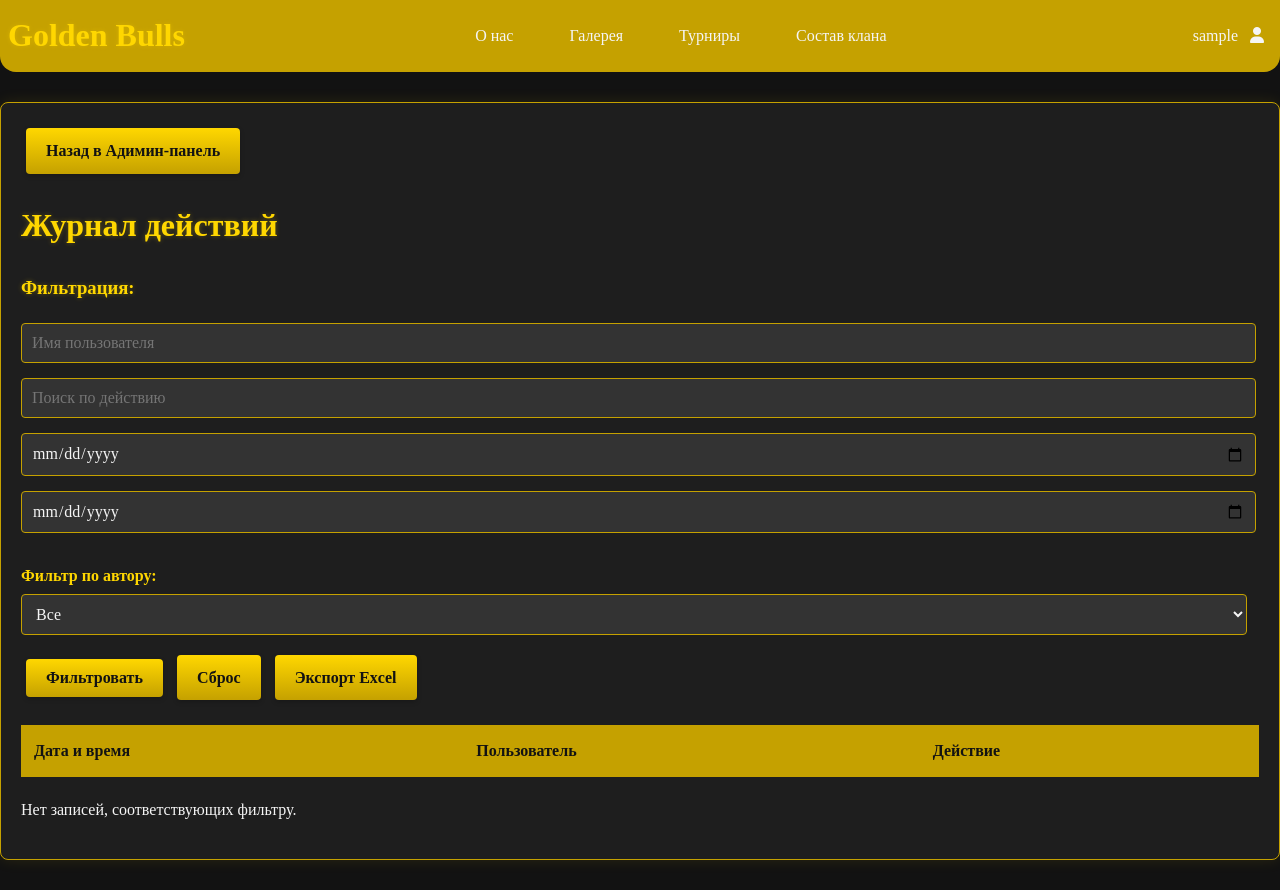
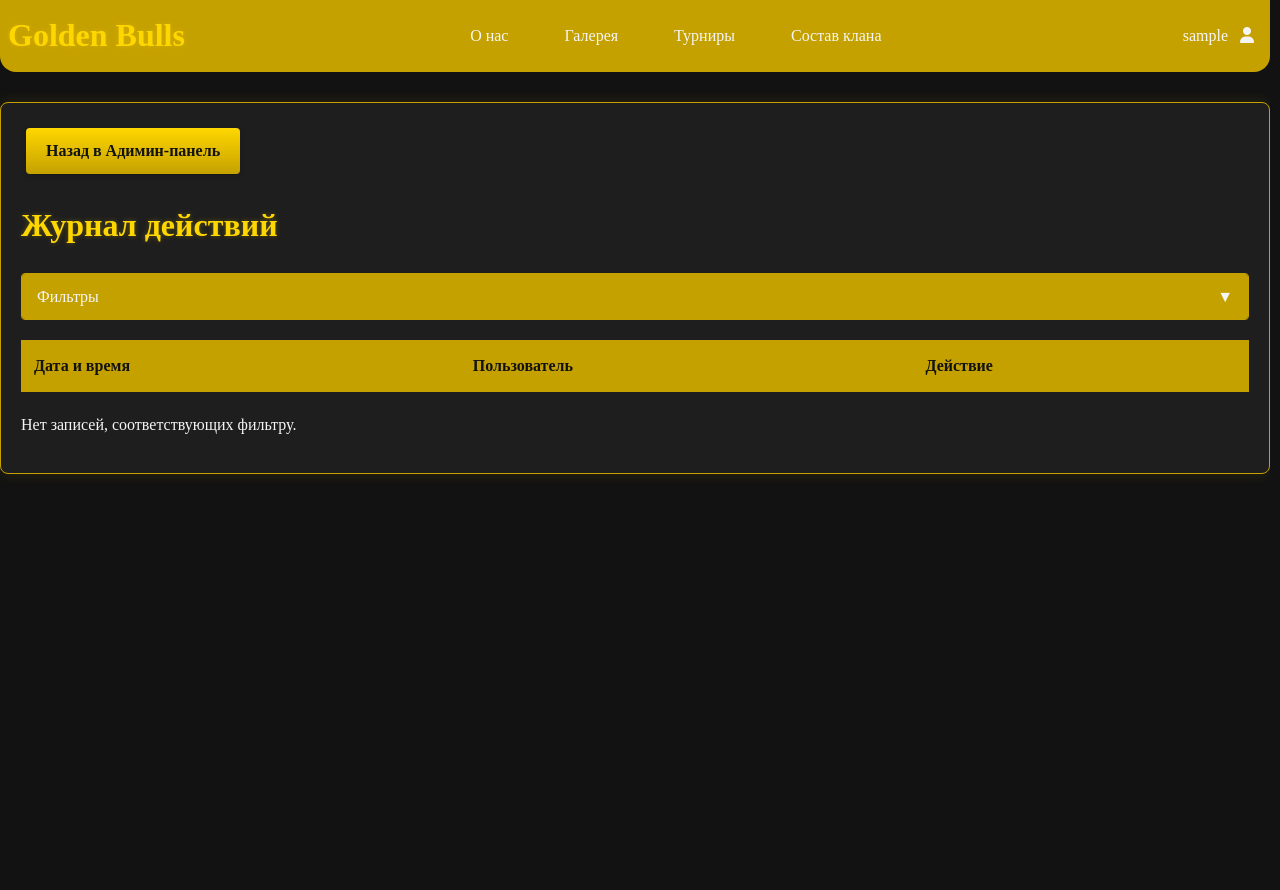
Before and after one commit to warmMySoul/pubg_tournament, a Flask app: page /admin/logs in a window 1280 px wide. After the commit the page ends 474 px from the top, so only its background shows below. Run offline with Flask 3, Linux system fonts and the light colour scheme; the visitor is signed in with stand-in values (Sample User, id 1); tables that the repository leaves empty hold one stand-in row (values such as "Sample post"); lists and menus that the app fills with data are empty; parts of the project's set-up code (start-up, migrations or seed data) failed here and were passed over.

Commit message:
Поправил отображение фильтров

```diff
--- a/static/css/main.css
+++ b/static/css/main.css
@@ -9,6 +9,19 @@
     --light-gray: #333333;
     --white: #F5F5F5;
   }
+
+/* Scrollbar */
+html {
+    scrollbar-color: var(--light-gray) var(--dark-gold);
+    scrollbar-width: thin;
+}
+:root {
+    scrollbar-gutter: stable;
+}
+/* Альтернатива для старых браузеров */
+body {
+    padding-left: calc(100vw - 100%); /* Компенсирует ширину скроллбара */
+}
 
 body{
     max-width: 1648px;
@@ -312,3 +325,46 @@ input:focus,
 .forgot-password-link a:hover {
     text-decoration: underline;
 }
+
+/* Стили для раскрывающихся фильтров */
+.collapsible-filters {
+    margin-bottom: 20px;
+    border: 1px solid var(--dark-gold);
+    border-radius: 4px;
+    overflow: hidden;
+}
+
+.collapsible-header {
+    padding: 10px 15px;
+    background-color: var(--dark-gold);
+    cursor: pointer;
+    display: flex;
+    justify-content: space-between;
+    align-items: center;
+    user-select: none;
+}
+
+.collapsible-header:hover {
+    background-color: var(--dark-orange);
+}
+
+.collapsible-content {
+    max-height: 0;
+    overflow: hidden;
+    transition: max-height 0.3s ease-out;
+    padding: 0 15px;
+}
+
+.collapsible-content.expanded {
+    max-height: 1000px;
+    padding: 15px;
+    transition: max-height 0.5s ease-in;
+}
+
+.toggle-icon {
+    transition: transform 0.3s ease;
+}
+
+.toggle-icon.rotated {
+    transform: rotate(180deg);
+}
--- a/templates/admin/logs.html
+++ b/templates/admin/logs.html
@@ -8,14 +8,15 @@
     <div class="container">
         <a class="button" href="{{url_for('admin.admin')}}">Назад в Адимин-панель</a>
         <h1>Журнал действий</h1>
-        <h3>Фильтрация:</h3>
+        <div class="collapsible-filters">
+            <div class="collapsible-header" onclick="toggleFilters(this)">
+                <span>Фильтры</span>
+                <span class="toggle-icon">▼</span>
+            </div>
+            <!-- Форма фильтров -->
+            <div class="collapsible-content">
                 <form method="get" class="log-filters">
-            <input type="text" name="admin" placeholder="Имя пользователя" value="{{ request.args.get('admin', '') }}">
-            <input type="text" name="action" placeholder="Поиск по действию" value="{{ request.args.get('action', '') }}">
-            <input type="date" name="from" value="{{ request.args.get('from', '') }}">
-            <input type="date" name="to" value="{{ request.args.get('to', '') }}">
-
-            <label for="admin_filter">Фильтр по автору:</label>
+                    <label for="admin_filter">Роль:</label>
                     <select name="admin_filter" id="admin_filter" onchange="this.form.submit()">
                         <option value="all" {% if request.args.get('admin_filter', 'all') == 'all' %}selected{% endif %}>Все</option>
                         <option value="admins" {% if request.args.get('admin_filter') == 'admins' %}selected{% endif %}>Только администраторы</option>
@@ -24,10 +25,21 @@
                         <option value="guests" {% if request.args.get('admin_filter') == 'guests' %}selected{% endif %}>Только гости</option>
                     </select>
 
+                    <input type="text" name="admin" placeholder="Имя пользователя" value="{{ request.args.get('admin', '') }}">
+                    <input type="text" name="action" placeholder="Поиск по действию" value="{{ request.args.get('action', '') }}">
+
+                    <label for="from">С:</label>
+                    <input type="date" name="from" value="{{ request.args.get('from', '') }}">
+
+                    <label for="to">По:</label>
+                    <input type="date" name="to" value="{{ request.args.get('to', '') }}">
+
                     <button type="submit" class="button">Фильтровать</button>
                     <a href="{{ url_for('admin.view_logs') }}" class="button">Сброс</a>
                     <a href="{{ url_for('admin.export_logs', **request.args) }}" class="button">Экспорт Excel</a>
                 </form>
+            </div>
+        </div>
 
         {% if pagination.pages > 1 %}
             <div class="pagination-wrapper">
@@ -71,3 +83,36 @@
         {% endif %}
     </div>
 {% endblock %}
+
+
+
+{% block script %}
+    <script>
+        function toggleFilters(header) {
+            const content = header.nextElementSibling;
+            const icon = header.querySelector('.toggle-icon');
+
+            content.classList.toggle('expanded');
+            icon.classList.toggle('rotated');
+
+            // Сохраняем состояние в localStorage
+            const filtersId = header.closest('.collapsible-filters').id || 'default-filters';
+            localStorage.setItem(filtersId + '-expanded', content.classList.contains('expanded'));
+        }
+
+        // Восстановление состояния при загрузке страницы
+        document.addEventListener('DOMContentLoaded', function() {
+            document.querySelectorAll('.collapsible-filters').forEach(container => {
+                const filtersId = container.id || 'default-filters';
+                const isExpanded = localStorage.getItem(filtersId + '-expanded') === 'true';
+                const header = container.querySelector('.collapsible-header');
+                const content = container.querySelector('.collapsible-content');
+
+                if (isExpanded) {
+                    content.classList.add('expanded');
+                    header.querySelector('.toggle-icon').classList.add('rotated');
+                }
+            });
+        });
+    </script>
+{% endblock %}
```
Also changed, not shown: templates/admin/users/users_list.html (+39 -9 lines). Lines whose indentation alone changed are shown as unchanged.
